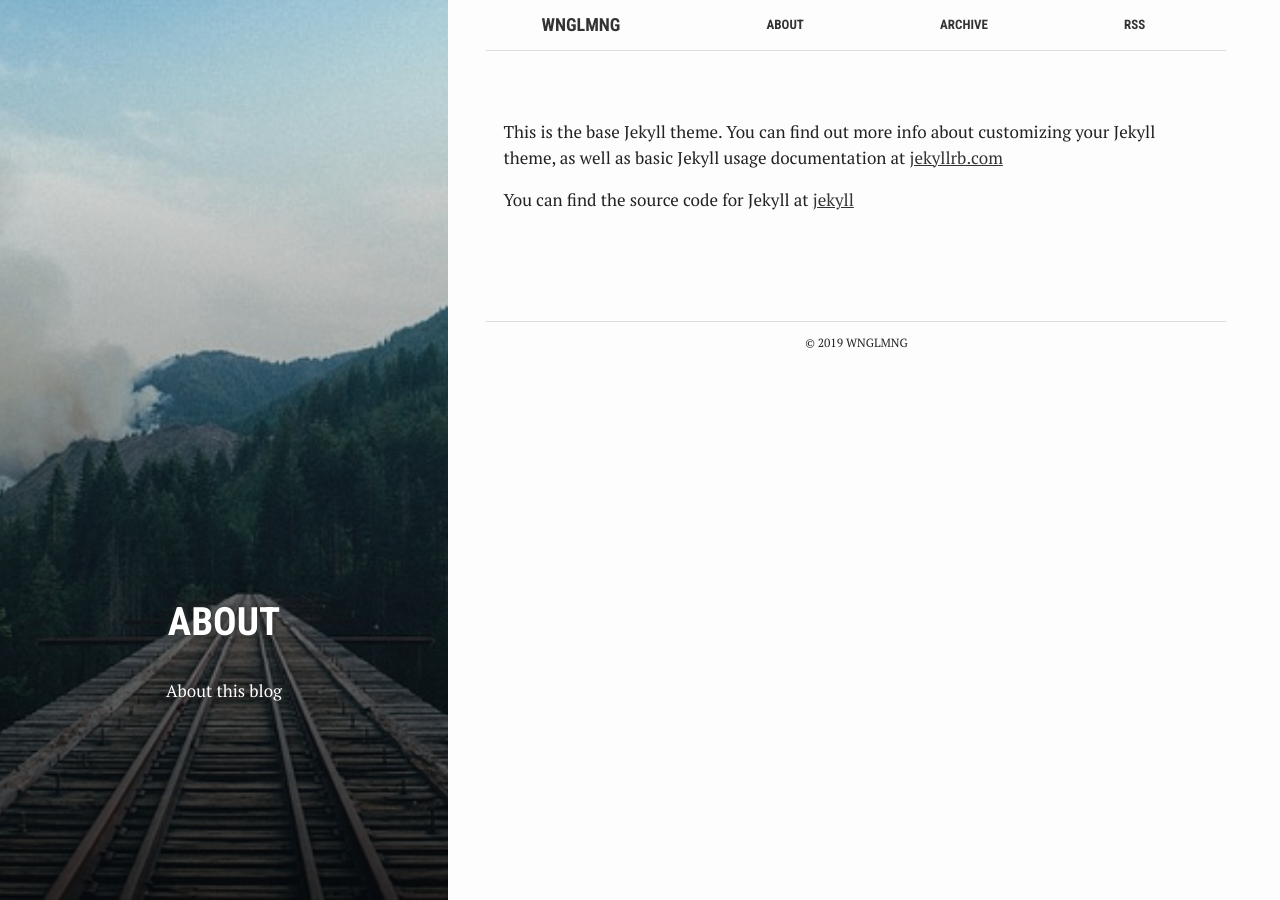
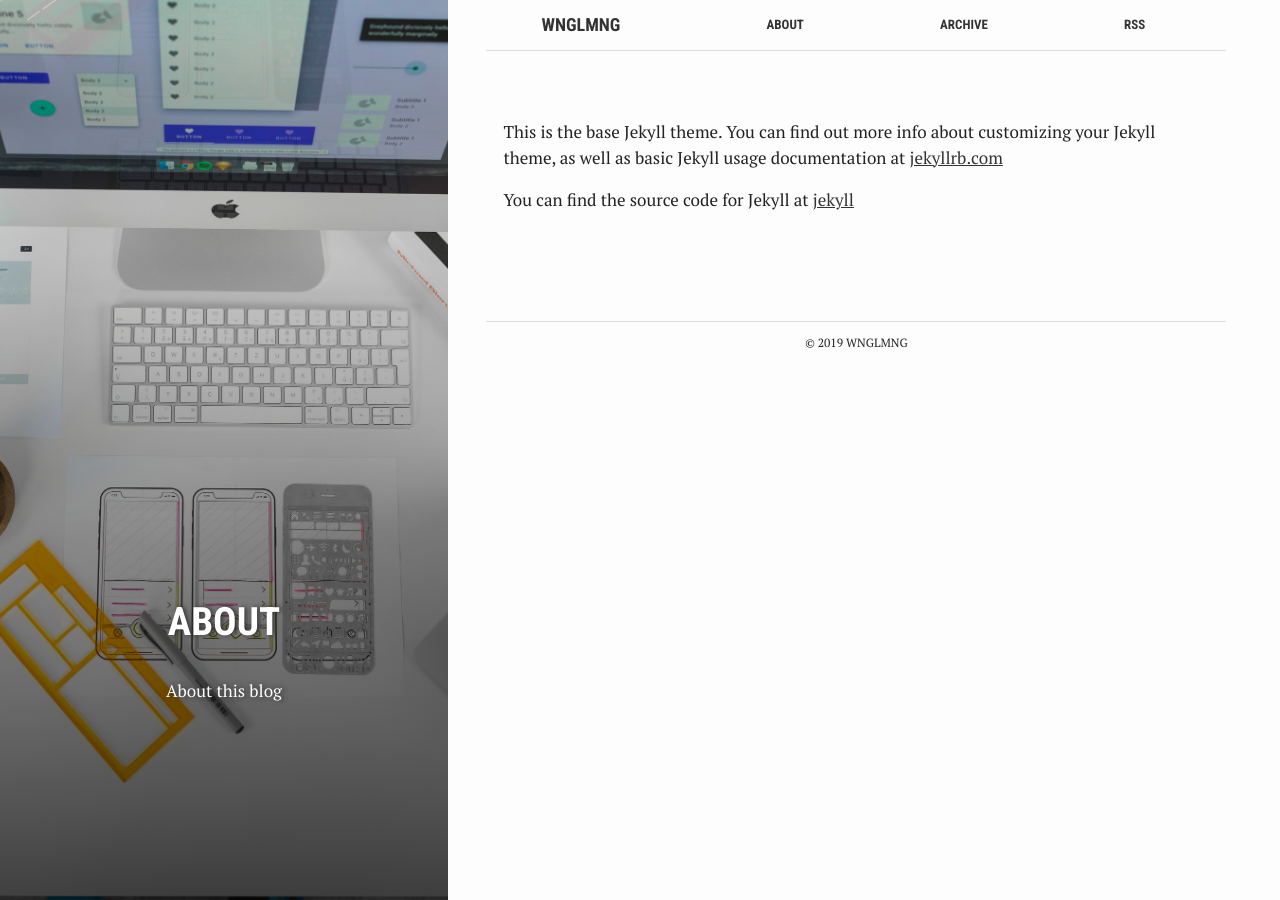
Before and after one commit to hanselu/wnglmng.github.io, a Jekyll site: the page built from about.md, in a window 1280 px wide. Built offline with Jekyll 4.4.1, drawn with Linux system fonts in a browser that asks for light colours.

```diff
--- a/about.md
+++ b/about.md
@@ -1,5 +1,5 @@
 ---
-bg: "rails.jpg"
+bg: "workbench.jpg"
 layout: page
 title: "About"
 crawlertitle: "Why and how this blog was created"
--- a/index.html
+++ b/index.html
@@ -1,5 +1,5 @@
 ---
-bg: "rails.jpg"
+bg: "workbench.jpg"
 layout: default
 crawlertitle: "WngLMng"
 title: "WngLMng"
```
Also changed, not shown: archive.md (+1 -1 lines), assets/images/workbench.jpg (added).
